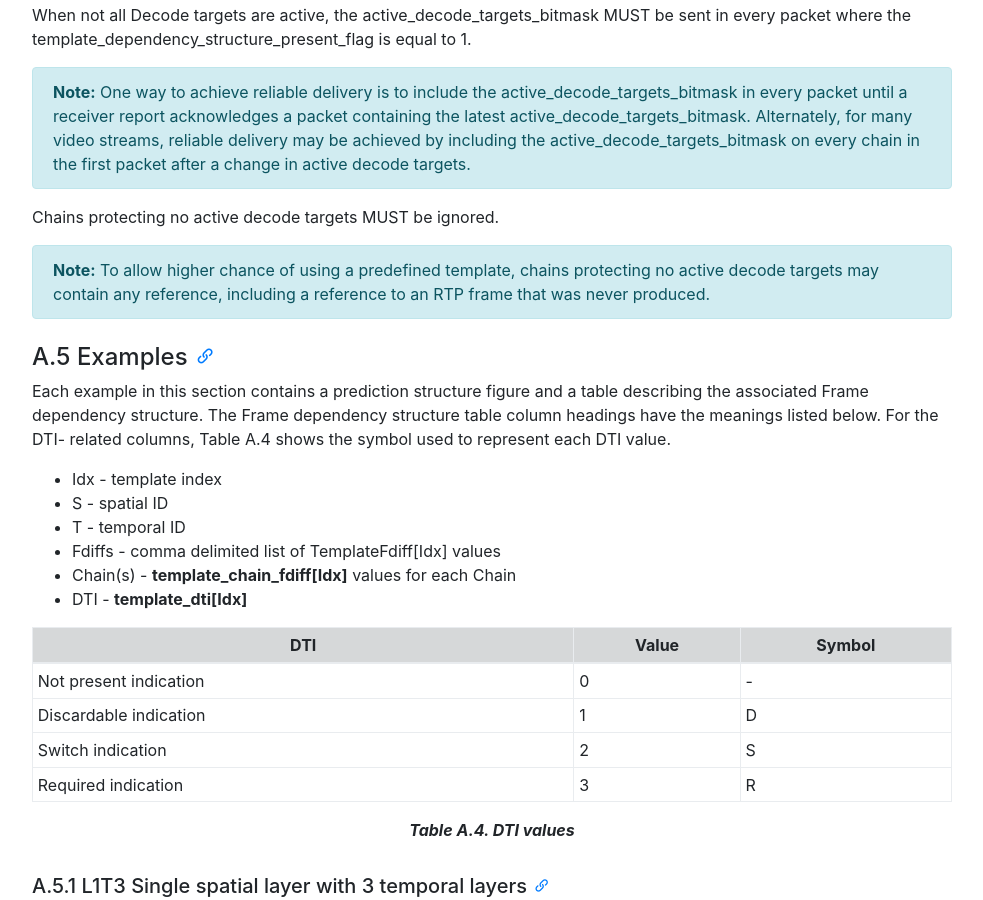
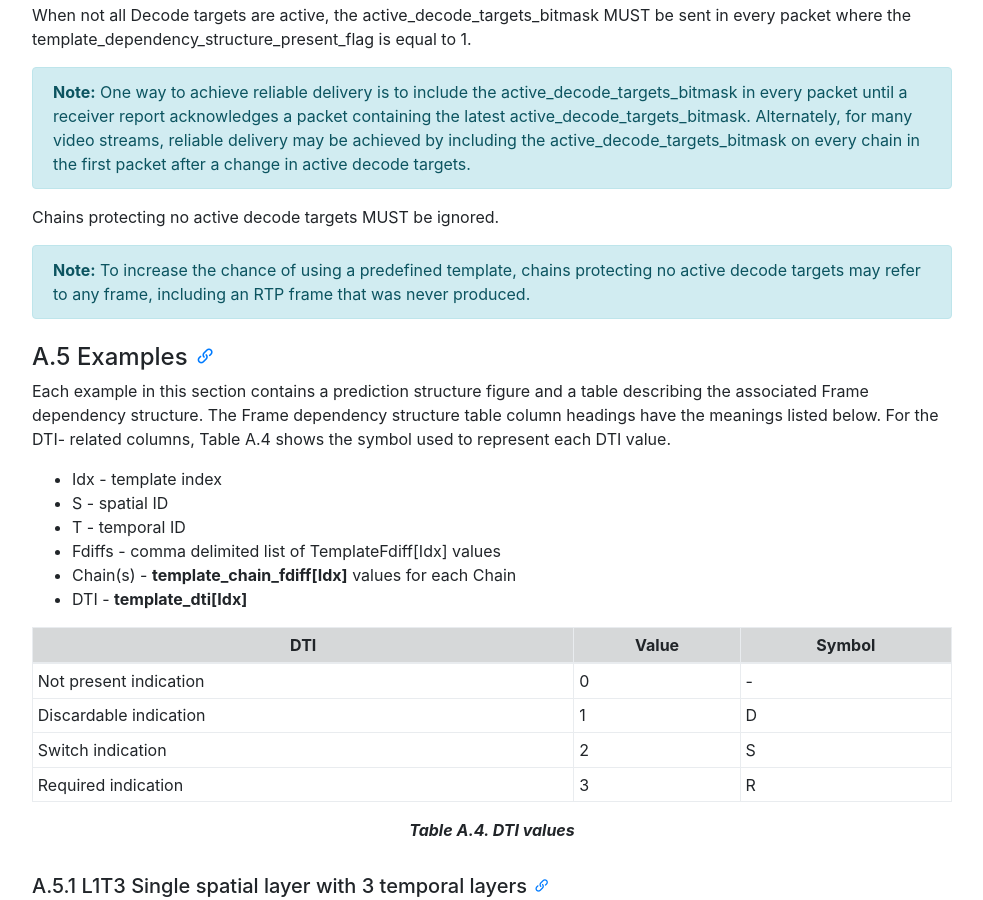
Before and after one commit to AOMediaCodec/av1-rtp-spec, a Jekyll site: the page built from index.md, in a window 1280 px wide and 900 px high, scrolled down 23470 px. Shown: the whole window, without its empty margins (53-1036 px from the left). Built offline with Jekyll 4.4.1, drawn with Linux system fonts in a browser that asks for light colours; nearby versions of some CDN libraries.

Commit message:
rephrase a note

```diff
--- a/av1-rtp-spec.md
+++ b/av1-rtp-spec.md
@@ -1186,9 +1186,9 @@ after a change in active decode targets.
 
 Chains protecting no active decode targets MUST be ignored.
 
-**Note:** To allow higher chance of using a predefined template, chains
-protecting no active decode targets may contain any reference, including a
-reference to an RTP frame that was never produced.
+**Note:** To increase the chance of using a predefined template, chains
+protecting no active decode targets may refer to any frame, including an RTP
+frame that was never produced.
 {:.alert .alert-info }
 
 #### A.5 Examples
```
